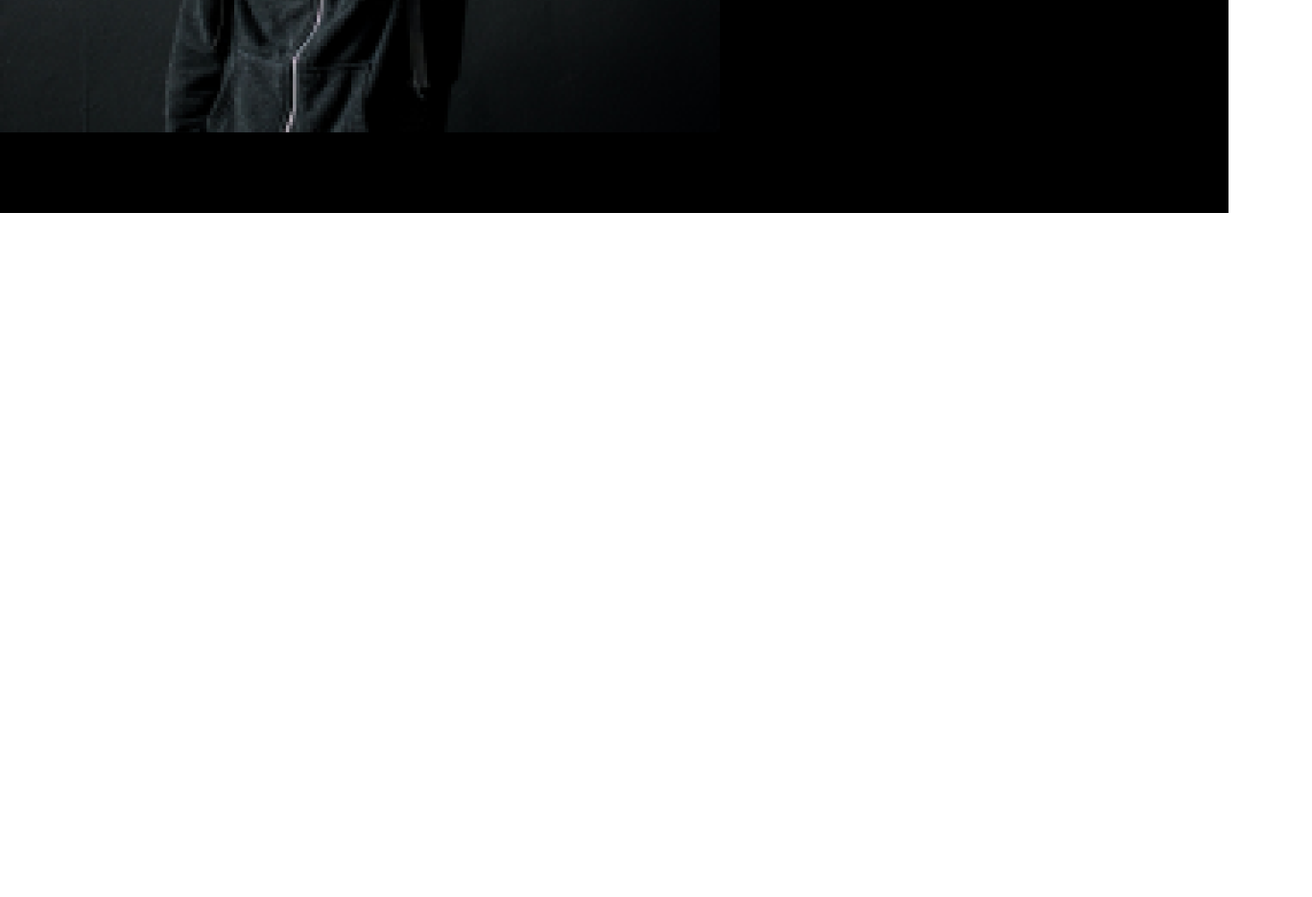
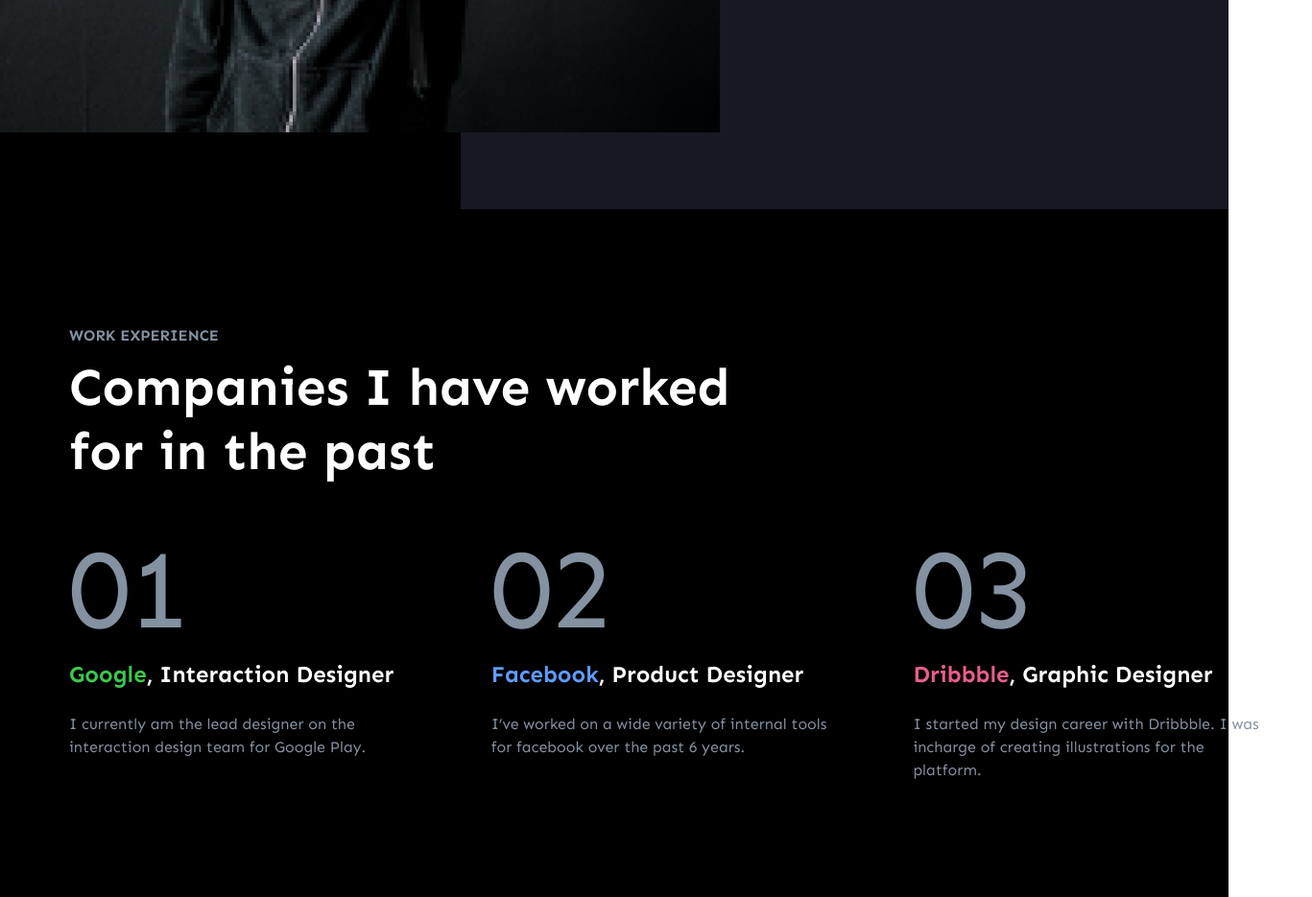
Before and after one commit to Maslovars/robinW, a plain HTML site: page index.html in a window 1280 px wide. Shown: the part 682-1617 px from the top of the page at 96% size, 1367 px wide, since content can reach past the window. Before the commit the page ends 904 px from the top, so only its background shows below. Drawn offline with Linux system fonts and the light colour scheme.

Commit message:
feat: add experience

```diff
--- a/index.html
+++ b/index.html
@@ -39,6 +39,39 @@
         </p>
       </div>
     </section>
+    <section class="experience">
+      <h4>work experience</h4>
+      <h2>Companies I have worked for in the past</h2>
+      <div class="experience__list">
+        <div class="experience__item">
+          <p class="experience__number">01</p>
+          <p class="experience__position">
+            <span class="green">Google</span>, Interaction Designer
+          </p>
+          <p class="experience__description">
+            I currently am the lead designer on the interaction design team for Google Play.
+          </p>
+        </div>
+        <div class="experience__item">
+          <p class="experience__number">02</p>
+          <p class="experience__position">
+            <span class="blue">Facebook</span>, Product Designer
+          </p>
+          <p class="experience__description">
+            I’ve worked on a wide variety of internal tools for facebook over the past 6 years.
+          </p>
+        </div>
+        <div class="experience__item">
+          <p class="experience__number">03</p>
+          <p class="experience__position">
+            <span class="pink">Dribbble</span>, Graphic Designer
+          </p>
+          <p class="experience__description">
+            I started my design career with Dribbble. I was incharge of creating illustrations for the platform.
+          </p>
+        </div>
+      </div>
+    </section>
     <!-- <section class="philosophy">
       <div class="philosophy__block">
         <h2>Philosophy & values</h2>
--- a/style.scss
+++ b/style.scss
@@ -7,6 +7,7 @@ $text: #FFF;
 $primary: #5221E6;
 $green: #3CC74E;
 $pink: #E95D90;
+$blue: #609BFF;
 $peach: #FFF3E4;
 $violet: #FBE4FF;
 
@@ -16,7 +17,7 @@ body {
   font-family: 'Sen', sans-serif;
 }
 
-h1, h2, h3, h4, p, span, div, ul, li, a, img, header, nav, main, footer, form, label {
+h1, h2, h3, h4, h5, p, span, div, ul, li, a, img, header, nav, main, footer, form, label {
   margin: 0;
   padding: 0;
   box-sizing: border-box;
@@ -41,6 +42,7 @@ a {
   display: flex;
   justify-content: space-between;
   padding: 0 72px;
+  background: linear-gradient(to right, $base 37.5%, $level1 37.5%);
 
   .logo {
     padding: 32px 0;
@@ -71,11 +73,11 @@ a {
   display: flex;
   align-items: center;
   position: relative;
-
+  background: linear-gradient(to right, $base 37.5%, $level1 37.5%);
+  padding: 78px 0 80px 0;
   .presentation__img {
     max-width: 750px;
     max-height: 650px;
-    margin: 78px 0 84px 0;
     img {
       width: 100%;
     }
@@ -84,7 +86,6 @@ a {
     max-width: 738px;
     position: absolute;
     right: 40px;
-    margin-bottom: 14px;
     h1 {
       color: $text;
       font-size: 78px;
@@ -103,6 +104,69 @@ a {
     }
   }
 }
+
+.experience {
+  display: flex;
+  flex-direction: column;
+  padding: 120px 72px;
+  h4 {
+    color: $light-grey;
+    font-size: 16px;
+    font-weight: 700;
+    line-height: 150%;
+    text-transform: uppercase;
+    margin-bottom: 8px;
+  }
+  h2 {
+    color: $text;
+    max-width: 690px;
+    font-size: 55px;
+    font-weight: 700;
+    line-height: normal;
+    margin-bottom: 40px;
+  }
+  .experience__list {
+    display: flex;
+    justify-content: space-between;
+    gap: 24px;
+    .experience__item {
+      display: flex;
+      flex-direction: column;
+      max-width: 416px;
+      .experience__number {
+        color: $light-grey;
+        font-size: 117px;
+        font-weight: 400;
+        line-height: normal;
+        padding-right: 290px;
+      }
+      .experience__position {
+        color: $text;
+        font-size: 24px;
+        font-weight: 700;
+        line-height: 150%;
+        margin-bottom: 22px;
+        .green {
+          color: $green;
+        }
+        .pink {
+          color: $pink;
+        }
+        .blue {
+          color: $blue;
+        }
+      }
+      .experience__description {
+        color: $light-grey;
+        font-size: 16px;
+        font-weight: 400;
+        line-height: 150%;
+        max-width: 368px;
+      }
+    }
+  }
+}
+
 
 // .philosophy {
 //   display: flex;
```
Also changed, not shown: assets/my_photo2.png (added), style.css, 1 other file.
